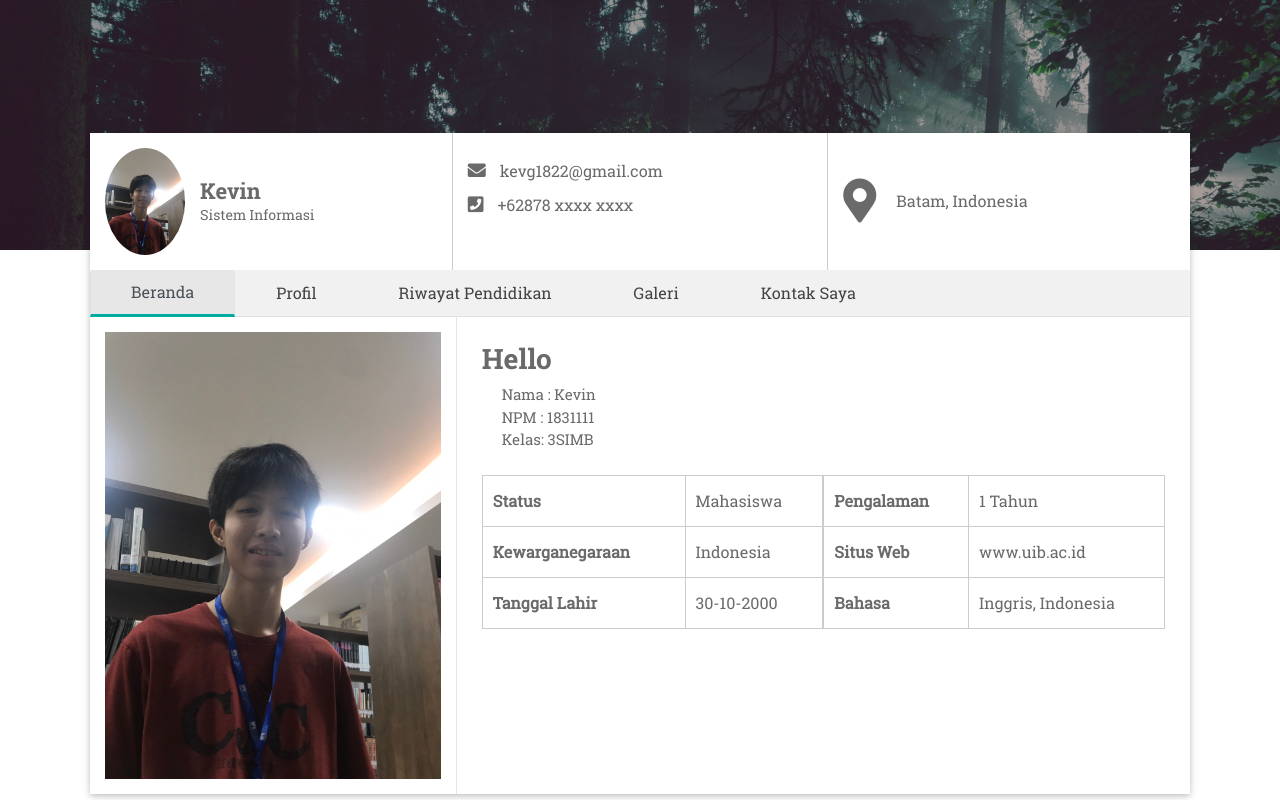
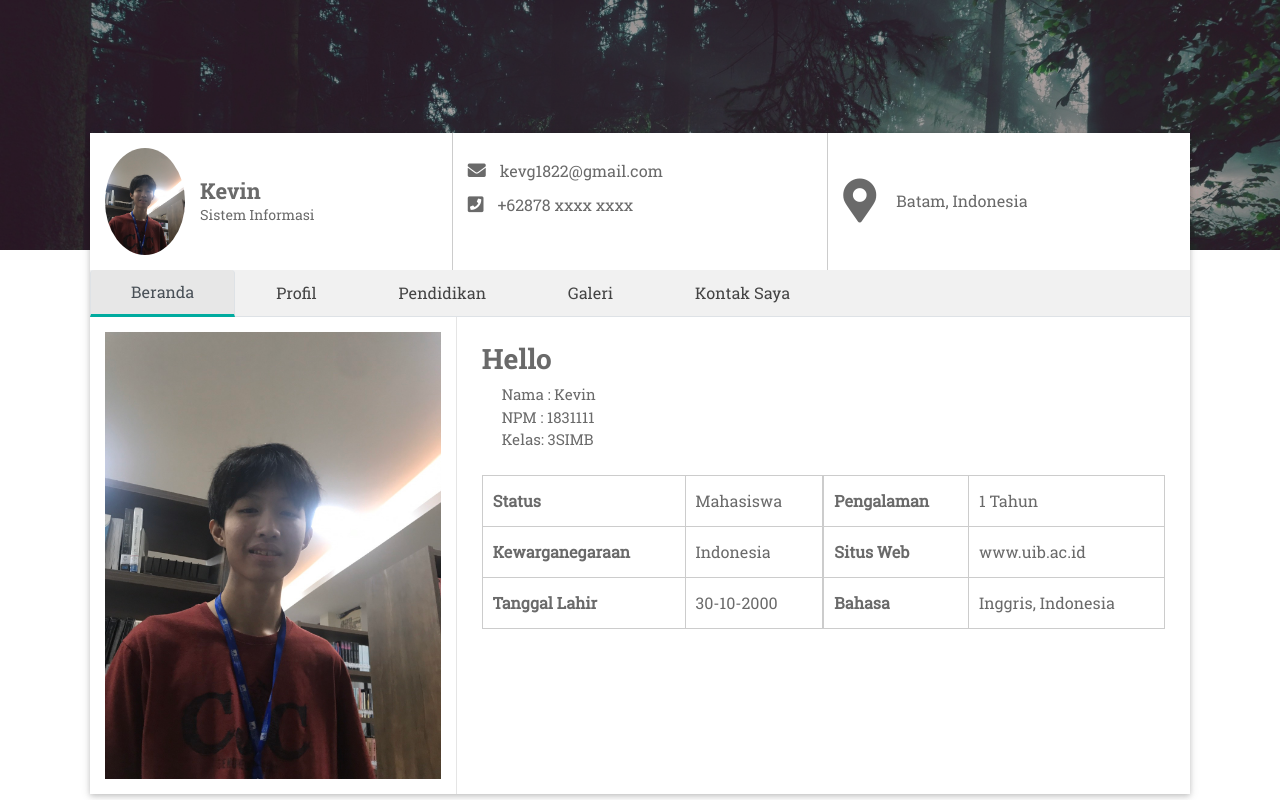
Before and after one commit to kev18720/kev18720.github.io, a plain HTML site: page index.html in a window 1280 px wide. Drawn offline with Linux system fonts and the light colour scheme.

Commit message:
Update index.html

```diff
--- a/index.html
+++ b/index.html
@@ -4,7 +4,7 @@
 <head>
     <meta charset="utf-8">
     <meta name="viewport" content="width=device-width, initial-scale=1, shrink-to-fit=no">
-    <title>Biodataku</title>
+    <title>Biodata Kevin 1831111</title>
 
     <link rel="shortcut icon" href="assets/images/fav.jpg">
     <link rel="stylesheet" href="assets/css/bootstrap.min.css">
@@ -51,7 +51,7 @@
                                 <a class="nav-link" id="profile-tab" data-toggle="tab" href="#profile" role="tab" aria-controls="profile" aria-selected="false">Profil</a>
                               </li>
                               <li class="nav-item">
-                                <a class="nav-link" id="education-tab" data-toggle="tab" href="#education" role="tab" aria-controls="contact" aria-selected="false">Riwayat Pendidikan</a>
+                                <a class="nav-link" id="education-tab" data-toggle="tab" href="#education" role="tab" aria-controls="contact" aria-selected="false">Pendidikan</a>
                               </li>
                               <li class="nav-item">
                                 <a class="nav-link" id="portfolio-tab" data-toggle="tab" href="#portfolio" role="tab" aria-controls="contact" aria-selected="false">Galeri</a>
```
